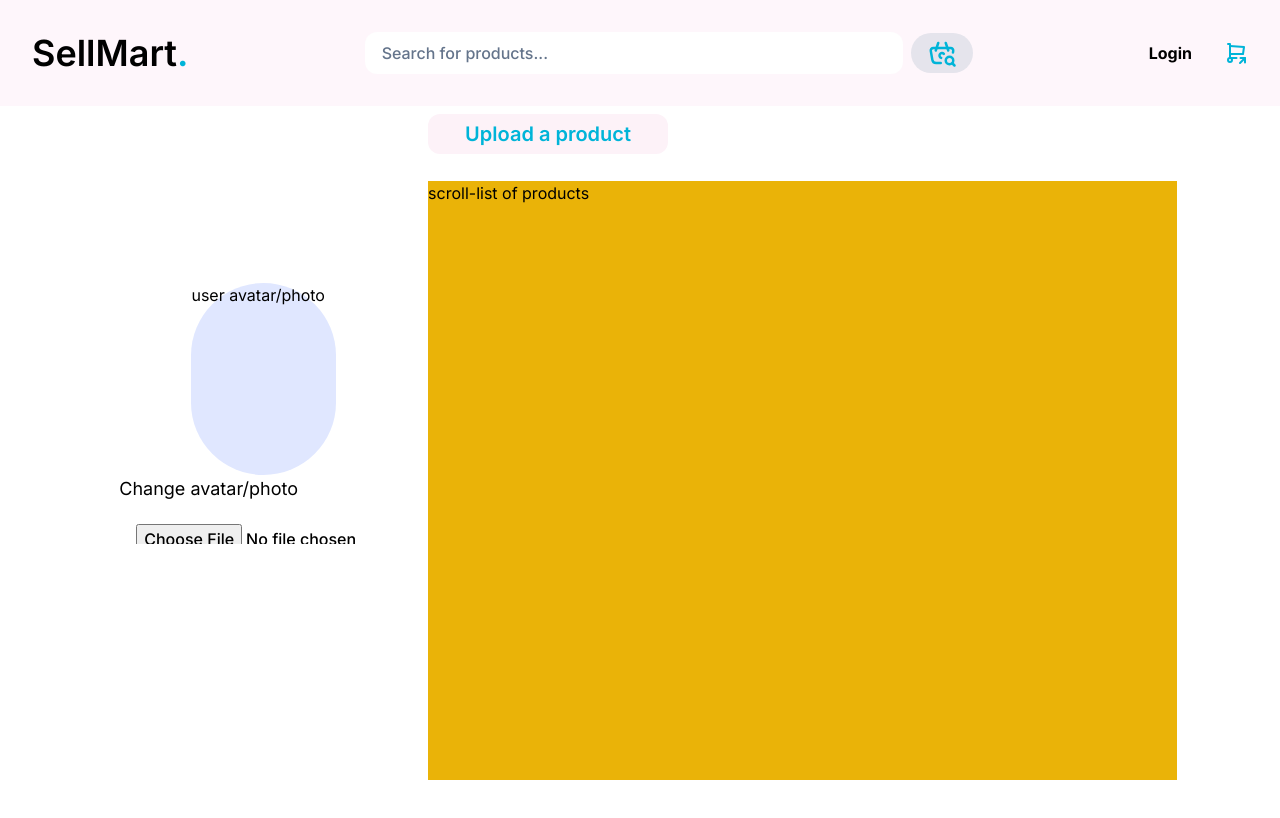
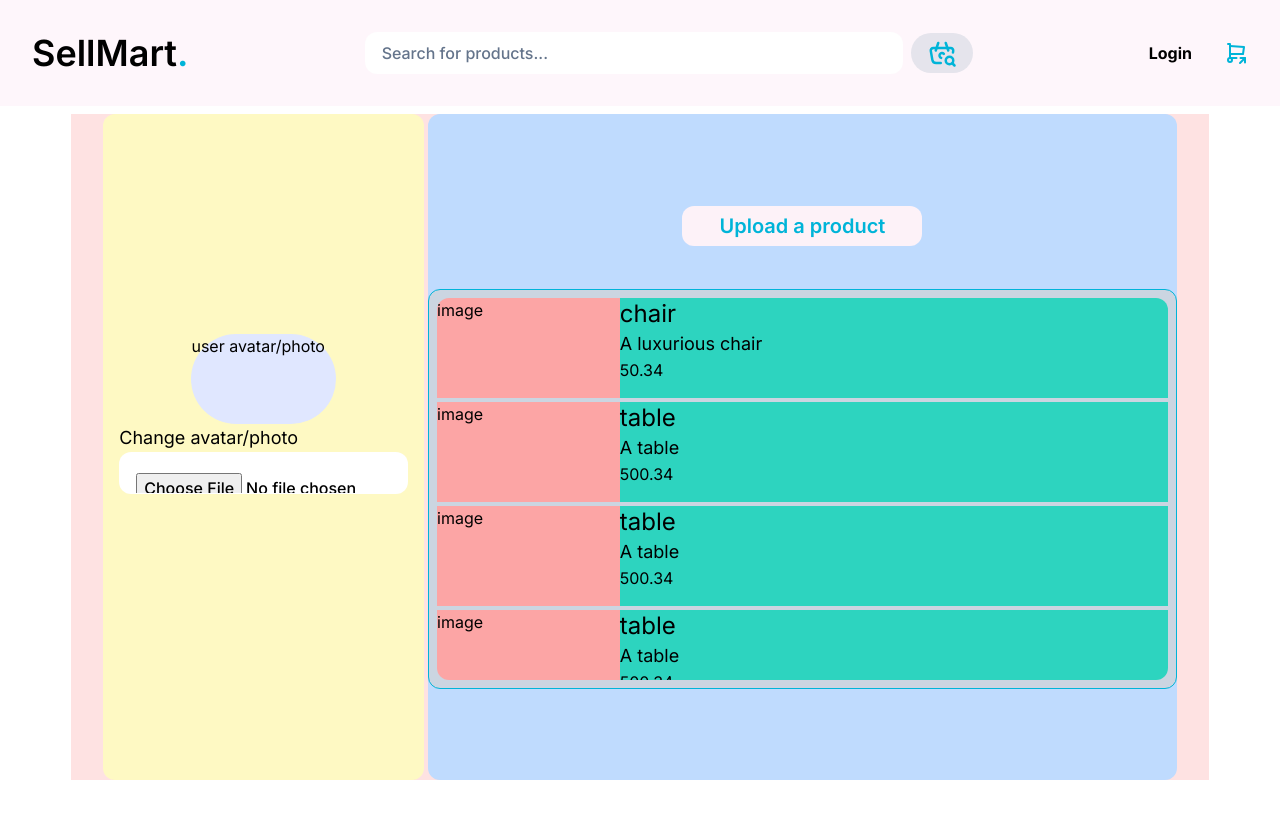
Before and after one commit to hsbrRahman/sellcart, a Next.js app: page /dashboard/1 in a window 1280 px wide. Shown: the top 818 px of the page. Built offline with nearby package versions, Linux system fonts and the light colour scheme; no server answers.

Commit message:
add product to backend

```diff
--- a/app/dashboard/[id]/page.jsx
+++ b/app/dashboard/[id]/page.jsx
@@ -1,14 +1,14 @@
+import ProductList from "@/components/ProductList";
 import UploadProduct from "@/components/UploadProduct";
-import { Button } from "@/components/ui/button";
 import { Input } from "@/components/ui/input";
 
 const page = () => {
   return (
     <div className="w-screen h-screen p-2">
-      <section className="container w-[90%] mx-auto h-[85%] flex flex-col lg:flex-row gap-1">
-        <div className="h-full w-[30%] rounded-xl">
-          <div className="m-auto w-[90%] h-[90%] flex flex-col justify-center items-center">
-            <div className="bg-indigo-100 w-[50%] h-[32%] rounded-full">
+      <section className="container bg-red-100 w-[90%] mx-auto h-[85%] flex flex-col justify-center items-center md:flex-row gap-1">
+        <div className="h-[50%] md:h-full w-full md:w-[30%] rounded-xl bg-yellow-100">
+          <div className="m-auto w-[90%] h-[90%] flex md:flex-col justify-center items-center">
+            <div className="bg-indigo-100 w-[50%] h-[100%] md:w-[50%] md:h-[15%] rounded-full">
               user avatar/photo
             </div>
             <div className="w-full">
@@ -17,12 +17,12 @@ const page = () => {
             </div>
           </div>
         </div>
-        <div className="h-full w-[70%] rounded-xl flex flex-col">
+        <div className="h-full w-[70%] rounded-xl flex flex-col items-center justify-center gap-4 bg-blue-200">
           <div className="h-[10%]">
             <UploadProduct />
           </div>
-          <div className="w-full h-[90%] bg-yellow-500">
-            scroll-list of products
+          <div className="w-full max-h-[400px] ">
+            <ProductList />
           </div>
         </div>
       </section>
--- /dev/null
+++ b/components/ProductGrid.jsx
@@ -0,0 +1,100 @@
+import { ScrollArea } from "./ui/scroll-area";
+
+const products = [
+  {
+    id: 1,
+    name: "chair",
+    price: "50.34",
+    uid: "",
+    description: "A luxurious chair",
+  },
+  {
+    id: 2,
+    name: "table",
+    price: "650.99",
+    uid: "",
+    description: "A luxurious table",
+  },
+  {
+    id: 3,
+    name: "wardrobe",
+    price: "1250.34",
+    uid: "",
+    description: "A luxurious wardrobe",
+  },
+  {
+    id: 4,
+    name: "wardrobe",
+    price: "1250.34",
+    uid: "",
+    description: "A luxurious wardrobe",
+  },
+  {
+    id: 5,
+    name: "wardrobe",
+    price: "1250.34",
+    uid: "",
+    description: "A luxurious wardrobe",
+  },
+  {
+    id: 6,
+    name: "wardrobe",
+    price: "1250.34",
+    uid: "",
+    description: "A luxurious wardrobe",
+  },
+  {
+    id: 7,
+    name: "wardrobe",
+    price: "1250.34",
+    uid: "",
+    description: "A luxurious wardrobe",
+  },
+  {
+    id: 8,
+    name: "wardrobe",
+    price: "1250.34",
+    uid: "",
+    description: "A luxurious wardrobe",
+  },
+  {
+    id: 9,
+    name: "wardrobe",
+    price: "1250.34",
+    uid: "",
+    description: "A luxurious wardrobe",
+  },
+];
+const ProductGrid = () => {
+  return (
+    <ScrollArea className="mx-auto h-[500px] border border-accent p-4 bg-slate-300 rounded-xl">
+      <p className="font-extrabold text-4xl border-b-2 border-accent bg-clip-text text-transparent bg-gradient-to-r from-indigo-500 via-purple-500 to-pink-500">
+        Featured Products
+      </p>
+
+      <ul className="pt-4 grid grid-cols-2 md:grid-cols-3 lg:grid-cols-4 gap-[30px]">
+        {products.map((product, index) => {
+          return (
+            <li
+              key={index}
+              className="bg-white h-[184px] py-6 px-10 rounded-xl flex flex-col justify-center items-center lg:items-start gap-1"
+            >
+              <span className="text-accent text-2xl font-bold">
+                {product.name}
+              </span>
+              <h3 className="text-xl max-w-[260px] min-h-[60px] text-center lg:text-left ">
+                {product.description}
+              </h3>
+              <div className="flex items-center gap-3">
+                <span className="font-semibold text-accent">$</span>
+                <p className="text-black">{product.price}</p>
+              </div>
+            </li>
+          );
+        })}
+      </ul>
+    </ScrollArea>
+  );
+};
+
+export default ProductGrid;
--- a/components/ProductList.jsx
+++ b/components/ProductList.jsx
@@ -6,88 +6,54 @@ const products = [
     name: "chair",
     price: "50.34",
     uid: "",
-    desccription: "A luxurious chair",
+    description: "A luxurious chair",
   },
   {
     id: 2,
     name: "table",
-    price: "650.99",
+    price: "500.34",
     uid: "",
-    desccription: "A luxurious table",
+    description: "A table",
   },
   {
     id: 3,
-    name: "wardrobe",
-    price: "1250.34",
+    name: "table",
+    price: "500.34",
     uid: "",
-    desccription: "A luxurious wardrobe",
+    description: "A table",
   },
   {
     id: 4,
-    name: "wardrobe",
-    price: "1250.34",
+    name: "table",
+    price: "500.34",
     uid: "",
-    desccription: "A luxurious wardrobe",
+    description: "A table",
   },
   {
     id: 5,
-    name: "wardrobe",
-    price: "1250.34",
+    name: "table",
+    price: "500.34",
     uid: "",
-    desccription: "A luxurious wardrobe",
-  },
-  {
-    id: 6,
-    name: "wardrobe",
-    price: "1250.34",
-    uid: "",
-    desccription: "A luxurious wardrobe",
-  },
-  {
-    id: 7,
-    name: "wardrobe",
-    price: "1250.34",
-    uid: "",
-    desccription: "A luxurious wardrobe",
-  },
-  {
-    id: 8,
-    name: "wardrobe",
-    price: "1250.34",
-    uid: "",
-    desccription: "A luxurious wardrobe",
-  },
-  {
-    id: 9,
-    name: "wardrobe",
-    price: "1250.34",
-    uid: "",
-    desccription: "A luxurious wardrobe",
+    description: "A table",
   },
 ];
+
 const ProductList = () => {
   return (
-    <ScrollArea className="h-[500px] border border-accent p-4 bg-slate-300 rounded-xl">
-      <p className="font-extrabold text-4xl border-b-2 border-accent bg-clip-text text-transparent bg-gradient-to-r from-indigo-500 via-purple-500 to-pink-500">
-        Featured Products
-      </p>
-
-      <ul className="pt-4 grid grid-cols-1 lg:grid-cols-4 gap-[30px]">
+    <ScrollArea className="mx-auto h-full border border-accent p-2 bg-slate-300 rounded-xl">
+      <ul className="flex flex-col gap-1">
         {products.map((product, index) => {
           return (
-            <li
-              key={index}
-              className="bg-white h-[184px] py-6 px-10 rounded-xl flex flex-col justify-center items-center lg:items-start gap-1"
-            >
-              <span className="text-accent text-2xl font-bold">
-                {product.name}
-              </span>
-              <h3 className="text-xl max-w-[260px] min-h-[60px] text-center lg:text-left ">
-                {product.desccription}
-              </h3>
-              <div className="flex items-center gap-3">
-                <span className="font-semibold text-accent">$</span>
-                <p className="text-black">{product.price}</p>
+            <li key={index} className="h-[100px]">
+              <div className=" h-full rounded-xl flex">
+                <div className="w-[25%] bg-red-300">image</div>
+                <div className="w-[75%] bg-teal-400">
+                  <div className="w-full h-full flex flex-col">
+                    <p className="text-2xl">{product.name}</p>
+                    <p className="text-lg">{product.description}</p>
+                    <p className="text-md">{product.price}</p>
+                  </div>
+                </div>
               </div>
             </li>
           );
--- a/components/ProductsSection.jsx
+++ b/components/ProductsSection.jsx
@@ -1,12 +1,12 @@
-import ProductList from "./ProductList";
+import ProductGrid from "./ProductGrid";
 
 const ProductsSection = () => {
   return (
-    <div className="w-full h-[600px] p-2 flex flex-col lg:flex-col">
-      <div className="w-[95%] h-full mx-auto rounded-xl flex gap-1">
-        <section className="w-[20%] bg-red-200 h-full rounded-2xl"></section>
-        <section className="w-[80%]  h-full flex items-center rounded-2xl">
-          <ProductList />
+    <div className="w-full h-[600px] p-2">
+      <div className="w-[95%] h-full mx-auto rounded-xl flex flex-col justify-center lg:flex-row gap-1">
+        <section className="w-full lg:w-[20%] bg-red-200 h-full rounded-2xl"></section>
+        <section className="w-full lg:w-[80%] h-full flex items-center rounded-2xl">
+          <ProductGrid />
         </section>
       </div>
     </div>
--- a/components/UploadProduct.jsx
+++ b/components/UploadProduct.jsx
@@ -1,28 +1,51 @@
 "use client";
+import { useState } from "react";
 import { Button } from "./ui/button";
 import { collection, addDoc } from "firebase/firestore";
 import { db } from "@/firebase/firebase.config";
 
 const UploadProduct = () => {
-  const AddDoc = async () => {
+  const [loading, setLoading] = useState(false);
+
+  const AddProductDoc = async () => {
+    setLoading(true);
     try {
-      const docRef = await addDoc(collection(db, "users"), {
-        first: "Ada",
-        last: "Lovelace",
-        born: 1815,
+      const docRef = await addDoc(collection(db, "products"), {
+        id: "",
+        title: "Ada",
+        description: "Lovelace",
+        category: 1815,
+        thumbnail: "...",
+        rating: 4.23,
+        stock: 5,
+        images: ["...", "...", "..."],
+        brand: "Essence",
+        reviews: [
+          {
+            rating: 2,
+            comment: "Very unhappy with my purchase!",
+            date: "2024-05-23T08:56:21.618Z",
+            reviewerName: "John Doe",
+            reviewerEmail: "john.doe@x.dummyjson.com",
+          },
+        ],
       });
       console.log("Document written with ID: ", docRef.id);
     } catch (e) {
       console.error("Error adding document: ", e);
+    } finally {
+      setLoading(false);
     }
   };
 
   return (
-    <div>
-      <Button className="w-[240px] bg-pink-50 text-accent rounded-xl font-semibold text-xl hover:bg-slate-300">
-        Upload a product
-      </Button>
-    </div>
+    <Button
+      onClick={AddProductDoc}
+      className="w-[240px] bg-pink-50 text-accent rounded-xl font-semibold text-xl hover:bg-slate-300"
+      disabled={loading}
+    >
+      {loading ? "Uploading..." : "Upload a product"}
+    </Button>
   );
 };
 
--- a/firebase/firebase.config.js
+++ b/firebase/firebase.config.js
@@ -1,14 +1,13 @@
 import { initializeApp } from "firebase/app";
 import { getFirestore } from "firebase/firestore";
-require("dotenv").config();
 
 const firebaseConfig = {
-  apiKey: process.env.FIREBASE_API_KEY,
-  authDomain: process.env.FIREBASE_AUTH_DOMAIN,
-  projectId: process.env.FIREBASE_PROJECT_ID,
-  storageBucket: process.env.FIREBASE_STORAGE_BUCKET,
-  messagingSenderId: process.env.FIREBASE_MESSAGING_SENDER_ID,
-  appId: process.env.FIREBASE_APP_ID,
+  apiKey: process.env.NEXT_PUBLIC_FIREBASE_API_KEY,
+  authDomain: process.env.NEXT_PUBLIC_FIREBASE_AUTH_DOMAIN,
+  projectId: process.env.NEXT_PUBLIC_FIREBASE_PROJECT_ID,
+  storageBucket: process.env.NEXT_PUBLIC_FIREBASE_STORAGE_BUCKET,
+  messagingSenderId: process.env.NEXT_PUBLIC_FIREBASE_MESSAGING_SENDER_ID,
+  appId: process.env.NEXT_PUBLIC_FIREBASE_APP_ID,
 };
 
 export const app = initializeApp(firebaseConfig);
--- a/package.json
+++ b/package.json
@@ -14,7 +14,6 @@
     "@radix-ui/react-slot": "^1.1.0",
     "class-variance-authority": "^0.7.0",
     "clsx": "^2.1.1",
-    "dotenv": "^16.4.5",
     "firebase": "^10.12.2",
     "framer-motion": "^11.2.12",
     "lucide-react": "^0.397.0",
```
Also changed, not shown: 1 other file (tests, documents, lock files or other folders).
